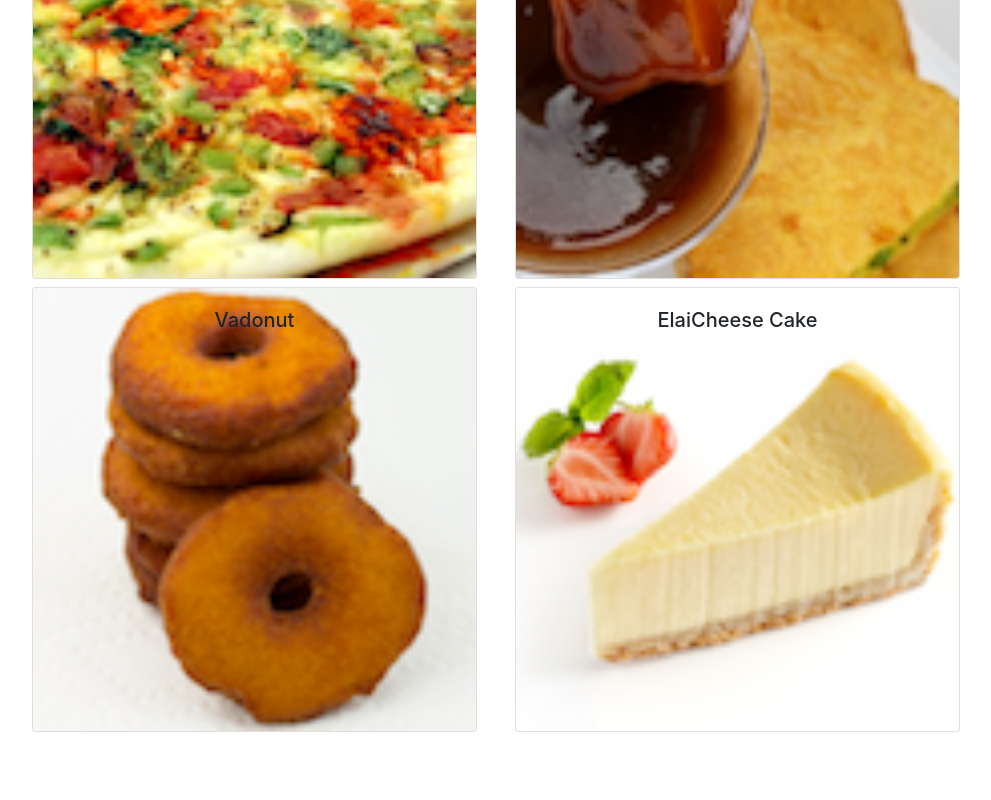
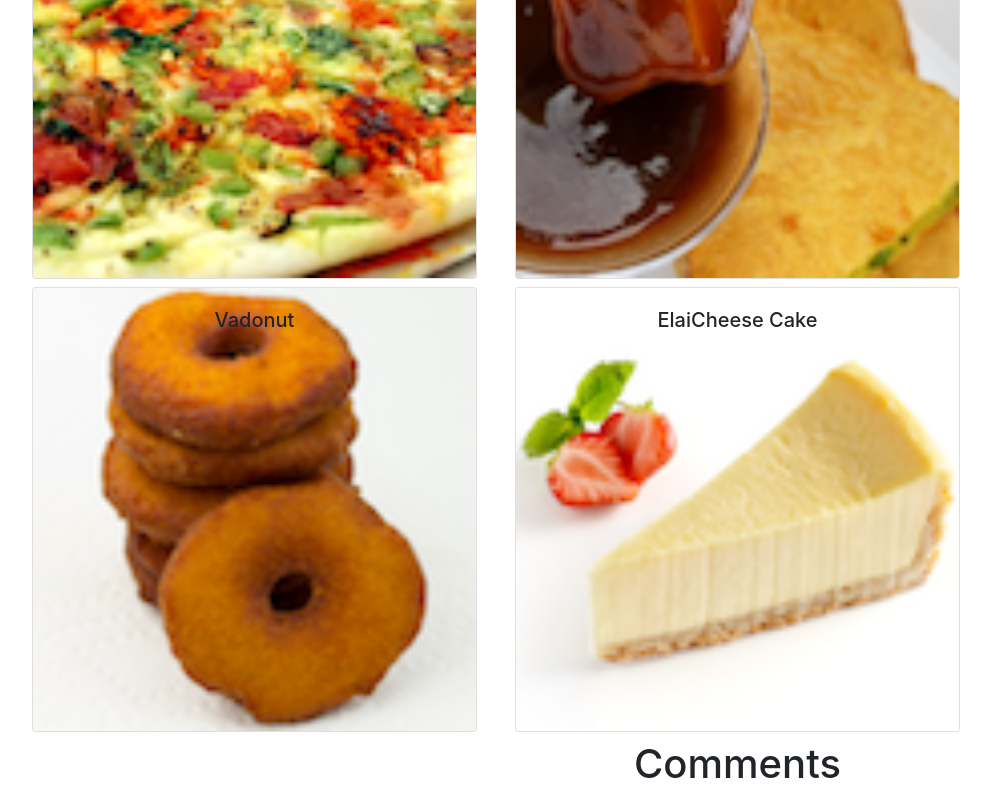
Before and after one commit to above-the-line/ReactConfusion, a React (Create React App) app: page / in a window 1280 px wide. Shown: the part 226-1026 px from the top of the page, without its empty margins (57-1048 px from the left). Before the commit the page ends 971 px from the top, so only its background shows below. Built offline with nearby package versions, Linux system fonts and the light colour scheme.

Commit message:
work in progress

```diff
--- /dev/null
+++ b/src/components/DishDetail.js
@@ -0,0 +1,98 @@
+import React, {Component} from 'react';
+import { Media } from 'reactstrap';
+import { Card, CardImg, CardImgOverlay, CardText, CardBody,
+  CardTitle } from 'reactstrap';
+
+
+
+
+
+class DishdetailComponent extends Component{
+
+    constructor(props){
+        super(props)
+
+
+    }
+
+
+    renderDish(dish) {
+    if (dish != null)
+        return(
+            <Card>
+                <CardImg top src={dish.image} alt={dish.name} />
+                <CardBody>
+                    <CardTitle>{dish.name}</CardTitle>
+                    <CardText>{dish.description}</CardText>
+                </CardBody>
+            </Card>
+        );
+    else
+        return(
+            <div></div>
+        );
+    }
+
+    dateBuilder(monthAsNumber){
+    let monthArray = new Array;
+        monthArray[0] = "Jan";
+        monthArray[1] = "Feb";
+        monthArray[2] = "Mar";
+        monthArray[3] = "Apr";
+        monthArray[4] = "May";
+        monthArray[5] = "Jun";
+        monthArray[6] = "Jul";
+        monthArray[7] = "Aug";
+        monthArray[8] = "Sep";
+        monthArray[9] = "Oct";
+        monthArray[10] = "Nov";
+        monthArray[11] = "Dec";
+    return monthArray[monthAsNumber];
+    }
+
+
+    dishDescription(dish) {
+        if (dish != null){
+            console.log(dish)
+            const date = this.props.selectedDish.date;
+            let [year, month, day] = date.slice(0,10).split("-")
+            let finalDate = day+this.dateBuilder(month)+year
+            const commentsRaw = this.props.selectedDish.comments
+            const commentsToPublish = commentsRaw.map(comments => {
+                return(
+                    <p>
+                        {comments.comment}
+                        <br></br>
+                        -- {comments.author}, {finalDate}
+                    </p>
+                )
+            })
+            return(
+                <div>
+                    {commentsToPublish}
+                </div>
+            );
+        }
+        else
+            return(
+                <div></div>
+            );
+        }
+
+    render() {
+        return (
+            <div className="row">
+                <div  className="col-12 col-md-5 m-1">
+                {this.renderDish(this.props.selectedDish)}
+                </div>
+                <div  className="col-12 col-md-5 m-1">
+                <h1>Comments</h1>
+                {this.dishDescription(this.props.selectedDish)}
+                </div>
+            </div>
+        )
+    }
+}
+
+
+export default DishdetailComponent;
--- a/src/components/MenuComponent.js
+++ b/src/components/MenuComponent.js
@@ -2,6 +2,7 @@ import React, { Component } from 'react';
 import { Media } from 'reactstrap';
 import { Card, CardImg, CardImgOverlay, CardText, CardBody,
   CardTitle } from 'reactstrap';
+import DishdetailComponent from './DishDetail'
 
 class Menu extends Component {
 
@@ -54,11 +55,7 @@ class Menu extends Component {
               <div className="row">
                   {menu}
               </div>
-              <div className="row">
-                <div  className="col-12 col-md-5 m-1">
-                  {this.renderDish(this.state.selectedDish)}
-                </div>
-              </div>
+              <DishdetailComponent selectedDish={this.state.selectedDish} />
           </div>
       );
   }
```
